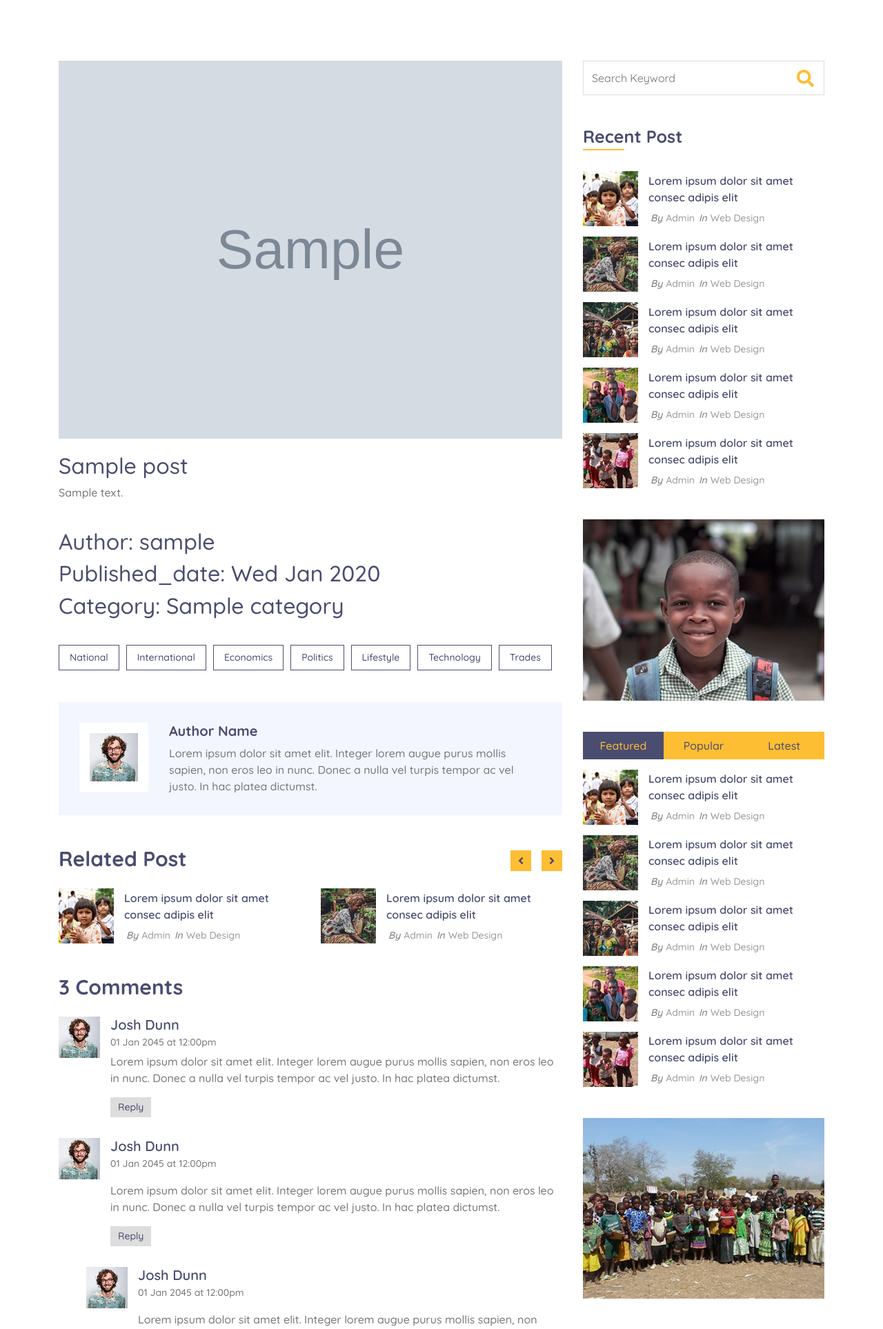
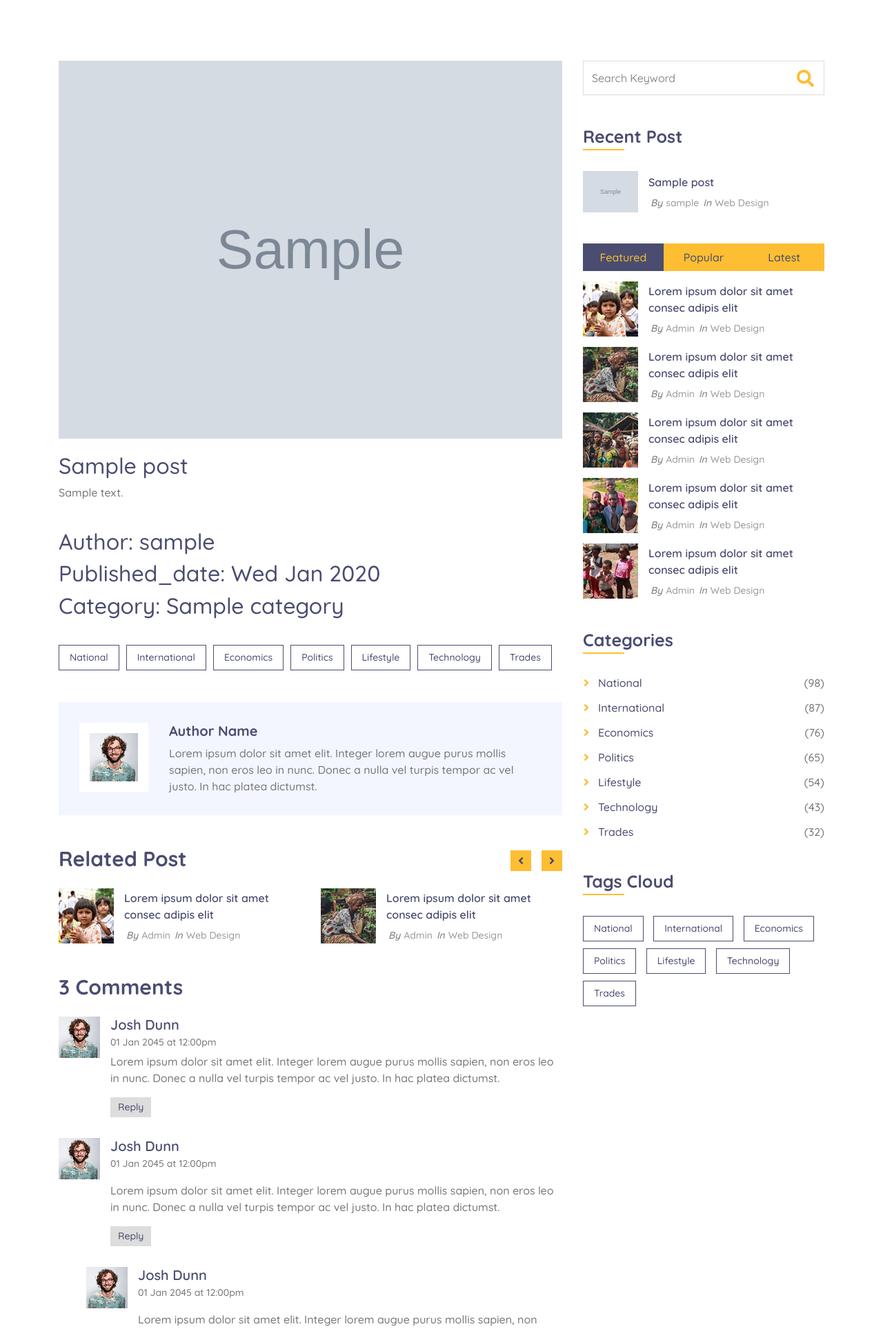
Before and after one commit to mamad-azimi-jozani/charity_django_blog, a Django app: page /blog/detail/1 in a window 1280 px wide. Shown: the part 432-2359 px from the top of the page at 69% size. Run offline with Django 3.2, Linux system fonts and the light colour scheme; tables that the repository leaves empty hold one stand-in row (values such as "Sample post"); grey boxes marked "Sample" are stand-in pictures; some libraries are stand-ins or nearby versions.

Commit message:
used simple_tag in detail for showing last ive post

```diff
--- a/templates/blog/detail.html
+++ b/templates/blog/detail.html
@@ -1,5 +1,6 @@
 {% extends "base.html" %}
 {% load static %}
+{% load blog_tags %}
 <!DOCTYPE html>
 <html lang="en">
     <head>
@@ -212,74 +213,24 @@
                             <div class="sidebar-widget">
                                 <h2 class="widget-title">Recent Post</h2>
                                 <div class="recent-post">
+                                    {% recent_posts as recent_posts %}
+                                    {% for post in recent_posts %}
                                     <div class="post-item">
                                         <div class="post-img">
-                                            <img src='{% static "img/post-1.jpg" %}' />
+                                            <img src='{{ post.image.url }}' />
                                         </div>
                                         <div class="post-text">
-                                            <a href="">Lorem ipsum dolor sit amet consec adipis elit</a>
+                                            <a href="{% url 'blog:detail' post_id=post.id %}">{{ post.title }}</a>
                                             <div class="post-meta">
-                                                <p>By<a href="">Admin</a></p>
+                                                <p>By<a href="">{{ post.author }}</a></p>
                                                 <p>In<a href="">Web Design</a></p>
                                             </div>
                                         </div>
                                     </div>
-                                    <div class="post-item">
-                                        <div class="post-img">
-                                            <img src='{% static "img/post-2.jpg" %}' />
-                                        </div>
-                                        <div class="post-text">
-                                            <a href="">Lorem ipsum dolor sit amet consec adipis elit</a>
-                                            <div class="post-meta">
-                                                <p>By<a href="">Admin</a></p>
-                                                <p>In<a href="">Web Design</a></p>
-                                            </div>
-                                        </div>
-                                    </div>
-                                    <div class="post-item">
-                                        <div class="post-img">
-                                            <img src='{% static "img/post-3.jpg" %}' />
-                                        </div>
-                                        <div class="post-text">
-                                            <a href="">Lorem ipsum dolor sit amet consec adipis elit</a>
-                                            <div class="post-meta">
-                                                <p>By<a href="">Admin</a></p>
-                                                <p>In<a href="">Web Design</a></p>
-                                            </div>
-                                        </div>
-                                    </div>
-                                    <div class="post-item">
-                                        <div class="post-img">
-                                            <img src='{% static "img/post-4.jpg" %}' />
-                                        </div>
-                                        <div class="post-text">
-                                            <a href="">Lorem ipsum dolor sit amet consec adipis elit</a>
-                                            <div class="post-meta">
-                                                <p>By<a href="">Admin</a></p>
-                                                <p>In<a href="">Web Design</a></p>
-                                            </div>
-                                        </div>
-                                    </div>
-                                    <div class="post-item">
-                                        <div class="post-img">
-                                            <img src='{% static "img/post-5.jpg" %}' />
-                                        </div>
-                                        <div class="post-text">
-                                            <a href="">Lorem ipsum dolor sit amet consec adipis elit</a>
-                                            <div class="post-meta">
-                                                <p>By<a href="">Admin</a></p>
-                                                <p>In<a href="">Web Design</a></p>
-                                            </div>
-                                        </div>
-                                    </div>
+                                    {% endfor %}
                                 </div>
                             </div>
 
-                            <div class="sidebar-widget">
-                                <div class="image-widget">
-                                    <a href="#"><img src='{% static "img/blog-1.jpg" %}' alt="Image"></a>
-                                </div>
-                            </div>
 
                             <div class="sidebar-widget">
                                 <div class="tab-post">
@@ -486,11 +437,7 @@
                                 </div>
                             </div>
 
-                            <div class="sidebar-widget">
-                                <div class="image-widget">
-                                    <a href="#"><img src='{% static "img/blog-2.jpg" %}' alt="Image"></a>
-                                </div>
-                            </div>
+
 
                             <div class="sidebar-widget">
                                 <h2 class="widget-title">Categories</h2>
@@ -507,11 +454,7 @@
                                 </div>
                             </div>
 
-                            <div class="sidebar-widget">
-                                <div class="image-widget">
-                                    <a href="#"><img src='{% static "img/blog-3.jpg" %}' alt="Image"></a>
-                                </div>
-                            </div>
+
 
                             <div class="sidebar-widget">
                                 <h2 class="widget-title">Tags Cloud</h2>
@@ -526,14 +469,7 @@
                                 </div>
                             </div>
 
-                            <div class="sidebar-widget">
-                                <h2 class="widget-title">Text Widget</h2>
-                                <div class="text-widget">
-                                    <p>
-                                        Lorem ipsum dolor sit amet elit. Integer lorem augue purus mollis sapien, non eros leo in nunc. Donec a nulla vel turpis tempor ac vel justo. In hac platea nec eros. Nunc eu enim non turpis id augue.
-                                    </p>
-                                </div>
-                            </div>
+
                         </div>
                     </div>
                 </div>
```
